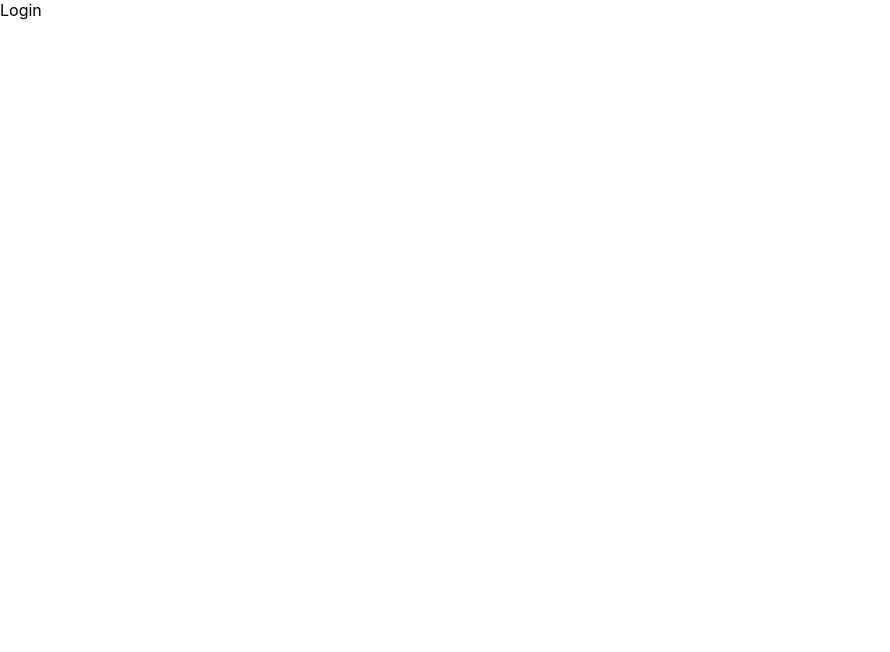
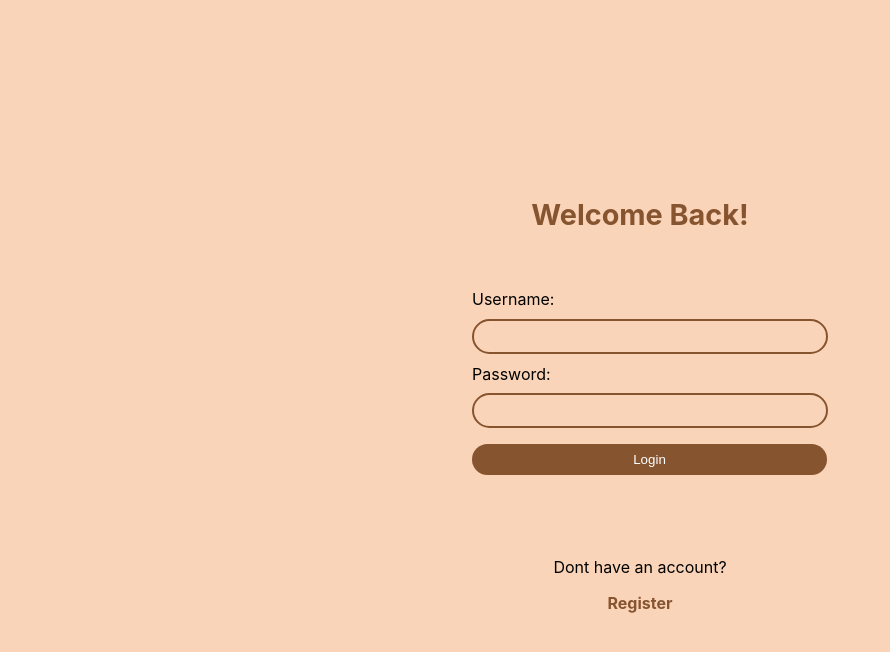
Before and after one commit to cs0320-f23/term-project-aherna57-tbonas-ajacks41-ecooperm, a React (Create React App) app in the folder frontend/: page /login in a window 1280 px wide. Shown: the top 652 px of the page, without its empty margins (0-890 px from the left). Built offline with nearby package versions, Linux system fonts and the light colour scheme.

Commit message:
feat: login page begun

```diff
--- a/frontend/src/App.tsx
+++ b/frontend/src/App.tsx
@@ -3,13 +3,13 @@ import { BrowserRouter as Router, Route, Routes } from "react-router-dom";
 import { GoogleOAuthProvider } from "@react-oauth/google"; // Make sure to import this correctly
 import Login from "./components/Login";
 import Home from "./container/Home";
+import { GOOGLE_API_TOKEN } from "./private/api";
 
 function App() {
   return (
     <Router>
-
       {/* You need to provide a valid Google API token here! */}
-      <GoogleOAuthProvider clientId={`${process.env.GOOGLE_API_TOKEN}`}>
+      <GoogleOAuthProvider clientId={GOOGLE_API_TOKEN}>
         <div>
           <Routes>
             <Route path="login" element={<Login />} />
--- a/frontend/src/components/Login.tsx
+++ b/frontend/src/components/Login.tsx
@@ -4,6 +4,8 @@ import { useNavigate } from "react-router-dom";
 import { CredentialResponse } from "@react-oauth/google";
 import { jwtDecode } from "jwt-decode";
 import { decodedMockResponse } from "../mockedUser/user1Mock";
+import "../index.css";
+
 
 
 // Right now if you login via google, it will use your google account information to fill in the user profile
@@ -30,12 +32,29 @@ export const Login = () => {
   };
 
   return (
-    <div>
-      Login
-        <GoogleLogin
+    <div className="main-container">
+      <h1 className="welcome-message">Welcome Back!</h1>
+
+      <div className="login-form">
+        <label className="label">Username:</label>
+        <input type="text" id="username" className="input-field" />
+        <label className="label">Password:</label>
+
+        <input type="password" id="password" className="input-field" />
+        <button className="login-button">Login</button>
+        <div className="login-button">
+          <GoogleLogin
             onSuccess={handleLogin}
-            onError={() => console.log("error!!!!")}
-        />
+            onError={() => console.log("errorrrrr")}
+          />
+        </div>
+      </div>
+
+      <div className="register-prompt">
+        <span>
+          Dont have an account? <a href="/register">Register</a>
+        </span>
+      </div>
     </div>
   );
 };
--- a/frontend/src/index.css
+++ b/frontend/src/index.css
@@ -1,13 +1,79 @@
-body {
+
+/******************** LOGIN PAGE  ********************/
+html, body {
+  height: 100%;
   margin: 0;
-  font-family: -apple-system, BlinkMacSystemFont, 'Segoe UI', 'Roboto', 'Oxygen',
-    'Ubuntu', 'Cantarell', 'Fira Sans', 'Droid Sans', 'Helvetica Neue',
-    sans-serif;
-  -webkit-font-smoothing: antialiased;
-  -moz-osx-font-smoothing: grayscale;
+  background: #FAD4B8;
+  font-family: Inter, sans-serif;
 }
 
-code {
-  font-family: source-code-pro, Menlo, Monaco, Consolas, 'Courier New',
-    monospace;
+.main-container {
+  width: 100%;
+  max-width: 800px;
+  margin: 0 auto;
+  padding: rem;
+  box-sizing: border-box;
+  display: flex;
+  flex-direction: column;
+  justify-content: center;
+  align-items: center;
+  min-height: 100vh;
+  background: #FAD4B8;
 }
+
+.login-form {
+  width: 100%;
+  max-width: 400px;
+  padding: 2rem;
+  box-sizing: border-box;
+  border-radius: 20px;
+}
+
+label, input, button, a {
+  display: block;
+  width: 100%;
+  margin: 0.6rem 0;
+}
+
+input {
+  padding: 0.5rem;
+  border: 2px solid #875430;
+  border-radius: 20px;
+  background: transparent;
+}
+
+button {
+  padding: 0.5rem;
+  border: none;
+  border-radius: 20px;
+  background: #875430;
+  color: white;
+  margin-top: 1rem;
+}
+
+button:hover {
+  background: #43281d;
+}
+
+.login-button {
+  width: 355px;
+  display: flex;
+  justify-content: center;
+  align-items: center;
+}
+
+a {
+  color: #875430;
+  text-decoration: none;
+  font-weight: bold;
+  text-align: center;
+  margin-top: 1rem;
+}
+
+.welcome-message {
+  margin-bottom: 1rem;
+  font-size: 1.8rem;
+  color: #875430;
+}
+
+/************************************************/
--- /dev/null
+++ b/frontend/src/private/api.ts
@@ -0,0 +1 @@
+export const GOOGLE_API_TOKEN = "22249341504-i06p05v3b11pipvfk0hgvbfm6u4qro9b.apps.googleusercontent.com";
```
Also changed, not shown: 1 other file (tests, documents, lock files or other folders).
